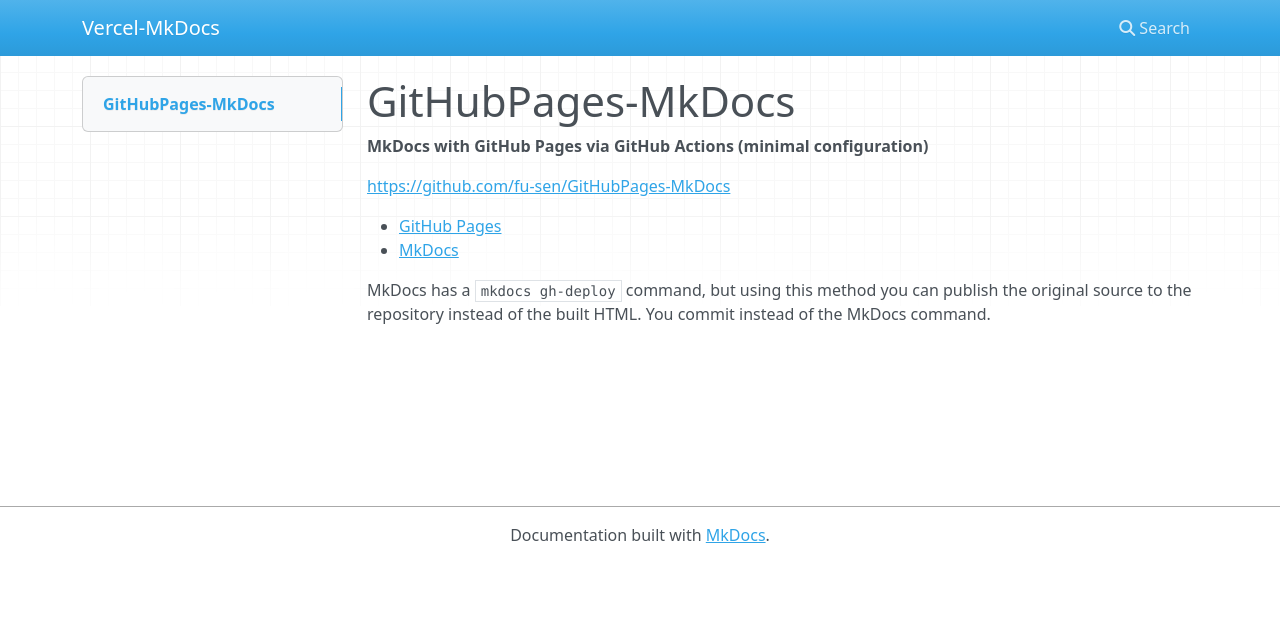
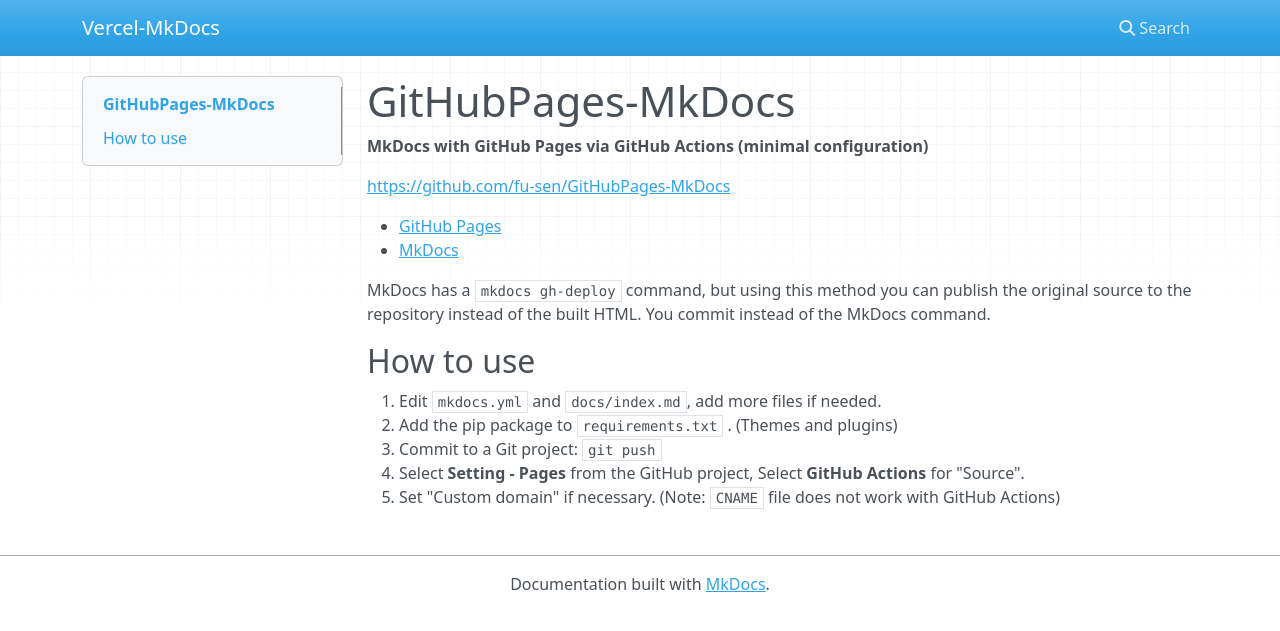
Before and after one commit to fu-sen/GitHubPages-MkDocs, an MkDocs documentation site: the page built from docs/index.md, in a window 1280 px wide. Shown: the top 631 px of the page. Built offline with MkDocs 1.6.1, drawn with Linux system fonts in a browser that asks for light colours; nearby versions of some CDN libraries.

Commit message:
📝 Add `How to use`

```diff
--- a/docs/index.md
+++ b/docs/index.md
@@ -8,3 +8,11 @@
 - [MkDocs](https://www.mkdocs.org/)
 
 MkDocs has a `mkdocs gh-deploy` command, but using this method you can publish the original source to the repository instead of the built HTML. You commit instead of the MkDocs command.
+
+## How to use
+
+1. Edit `mkdocs.yml` and `docs/index.md`, add more files if needed.
+2. Add the pip package to `requirements.txt` . (Themes and plugins)
+3. Commit to a Git project: `git push`
+4. Select **Setting - Pages** from the GitHub project, Select **GitHub Actions** for "Source".
+5. Set "Custom domain" if necessary. (Note: `CNAME` file does not work with GitHub Actions)
```
Also changed, not shown: README.md (+8 -0 lines).
